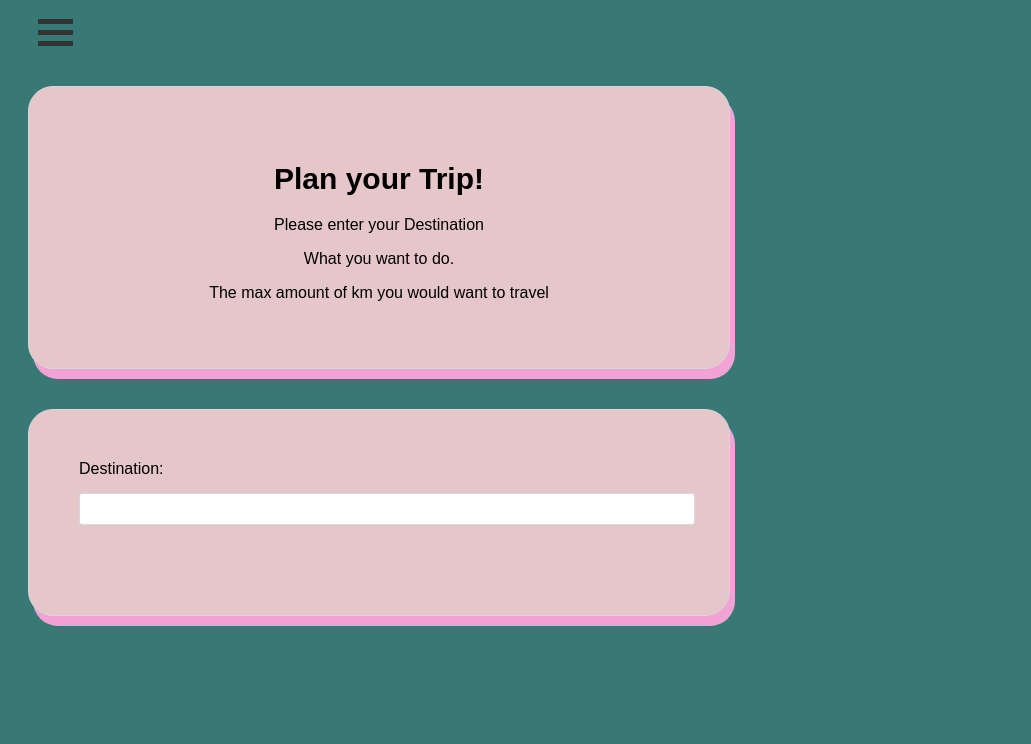
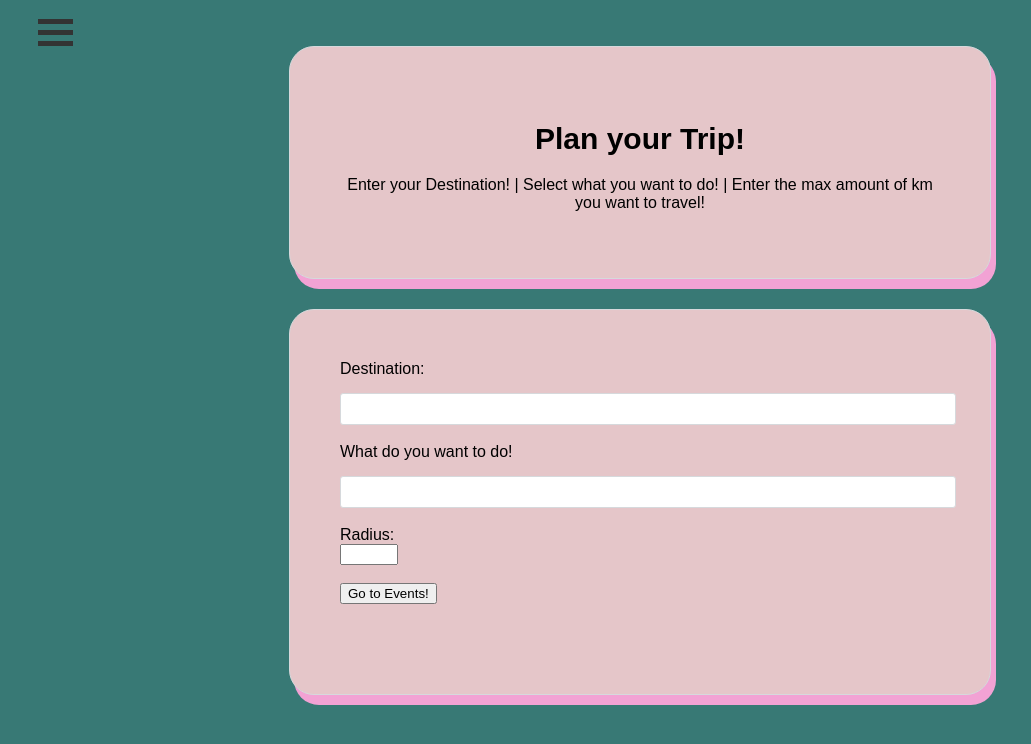
Before and after one commit to atiyehnadia4/Eventure, a Python web app: template template/user.html in a window 1280 px wide. Shown: the top 744 px of the page, without its empty margins (0-1031 px from the left). Run offline with Jinja, Linux system fonts and the light colour scheme; the template is opened without the code that fills it, so the values that code supplies are empty; some web fonts are replaced.

Commit message:
user.html

```diff
--- a/styles/style.css
+++ b/styles/style.css
@@ -105,10 +105,12 @@ a:hover{
   border: 1px solid #D6D9DC;
   border-radius: 25px;
   width: 80%;
-  margin: 40px 0;
+  margin: auto;
+  margin-bottom: 30px;
   padding: 50px;
   font-family: 'Darker Grotesque', sans-serif;
-  box-shadow: 5px 10px #F2A2D4;
+  box-shadow: 5px 10px #F2A2D4 ;
+
 
 }
 
@@ -126,7 +128,7 @@ a:hover{
 
   width: 80%;
   padding: 50px;
-  margin: 0 0 40px 0;
+  margin: auto;
 }
 
 .form-row {
@@ -155,4 +157,13 @@ a:hover{
   .speaker-form {
     width: 600px;
   }
+.buttonandradius input[type='number']{
+  width: 50px;
+
+}
+
+.buttonandradius button{
+  width; 50px;
+  align-items: center;
+}
 /* FORM STUFF */
--- a/template/user.html
+++ b/template/user.html
@@ -33,14 +33,25 @@
       <div id="main">
         <header class='speaker-form-header'>
         <h1> Plan your Trip! </h1>
-        <p> Please enter your Destination </p>
-        <p> What you want to do. </p>
-        <P> The max amount of km you would want to travel </p>
+        <p id="">Enter your Destination! | Select what you want to do! | Enter the max amount of km you want to travel! </p>
+
         </header>
         <form action= '/events' method='get' class ='speaker-form'>
           <div class="form-row">
             <label for= "Destination"> Destination: <br></label>
             <input id='destination' name='destination' type='text'/>
+            <br>
+            <label for="Filter"> What do you want to do! <br></label>
+            <input id='filter' name='filter'type="text"/>
+            <br>
+            <div class="buttonandradius">
+            <label for="Radius"> Radius: <br></label>
+            <input id='radius' name='radius' type='number'/>
+            <br>
+            <br>
+            <button id='submit'> Go to Events!</button>
+          </div>
+
           </div>
         </form>
       </div>
```
